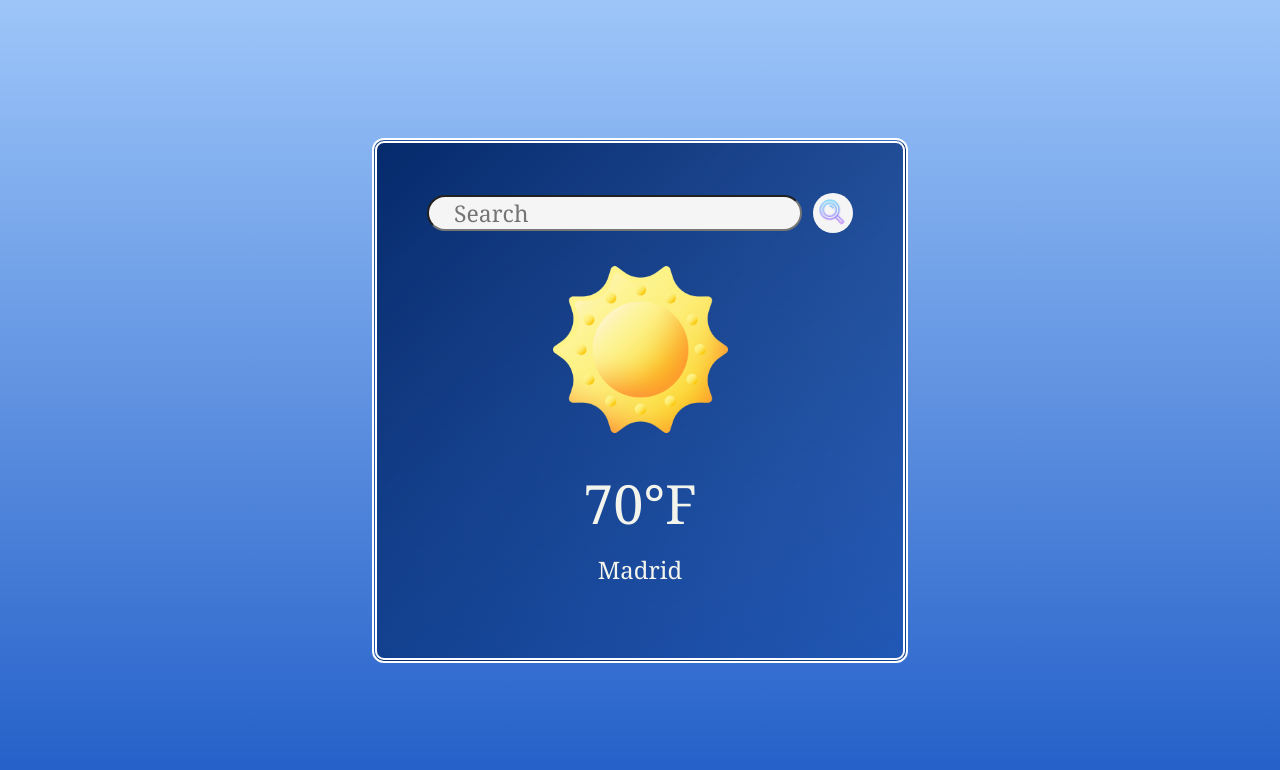
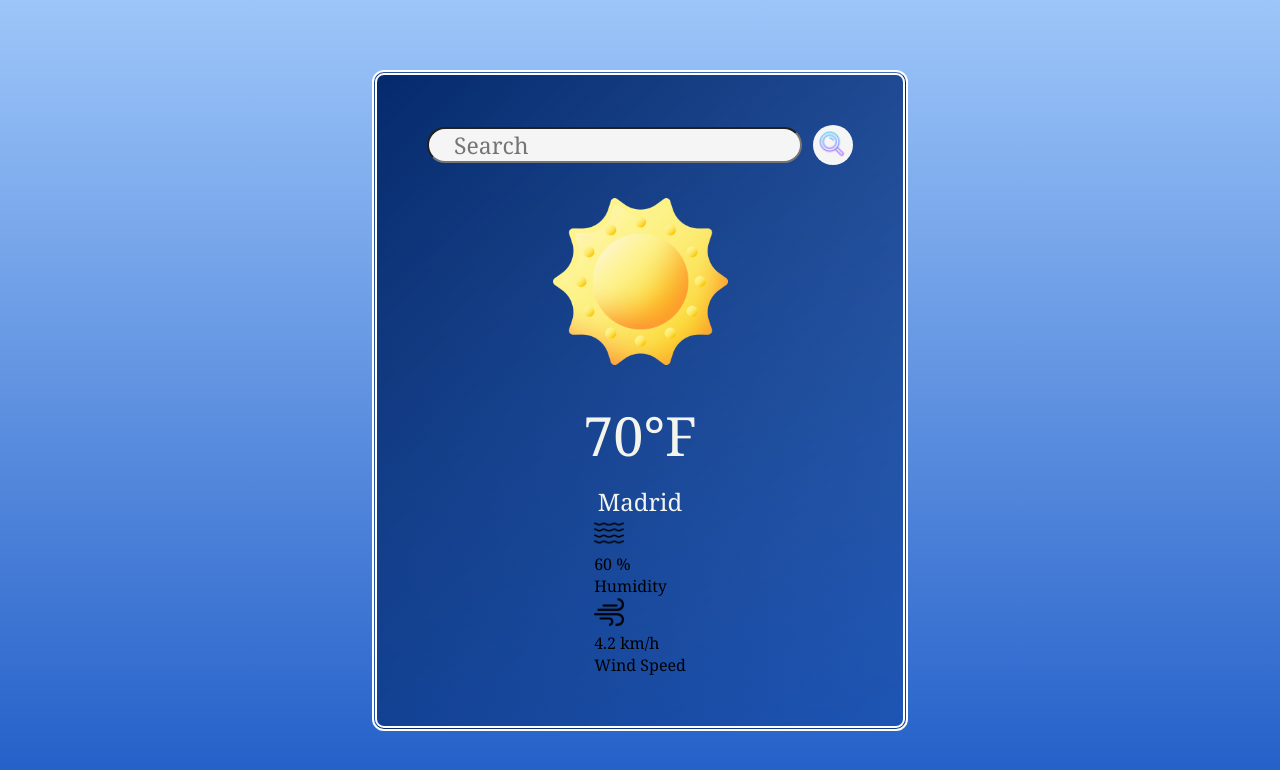
Before and after one commit to abigeez/abigeez.github.io, a React app in the folder 320-SBA/: page / in a window 1280 px wide. Shown: the top 770 px of the page. Built offline with nearby package versions, Linux system fonts and the light colour scheme; the HTML template or start-up script is replaced by a standard one.

Commit message:
adding more data

```diff
--- a/320-SBA/src/components/Weather.jsx
+++ b/320-SBA/src/components/Weather.jsx
@@ -18,13 +18,24 @@ const Weather = () => {
         <input type='text' placeholder='Search' />
         <img className="magGlass" src={search_icon} alt="" />
       </div>
-    <img className="weather-icon" src={sun_icon} alt=""/>
+      <img className="weather-icon" src={sun_icon} alt="" />
       <p className="temp">70°F</p>
       <p className="city">Madrid</p>
       <div className='weathData'>
         <div className='col'>
-          <img src="" alt="" />
+          <img src={humid_icon} alt="" height={30} width={30} />
+          <div>
+            <p>60 %</p>
+            <span>Humidity</span>
+          </div>
         </div>
+        <div className='col'>
+          <img src={wind_icon} alt="" height={30} width={30} />
+          <div>
+            <p>4.2 km/h </p>
+            <span>Wind Speed</span>
+          </div>
+          </div>
       </div>
     </div>
 
```
